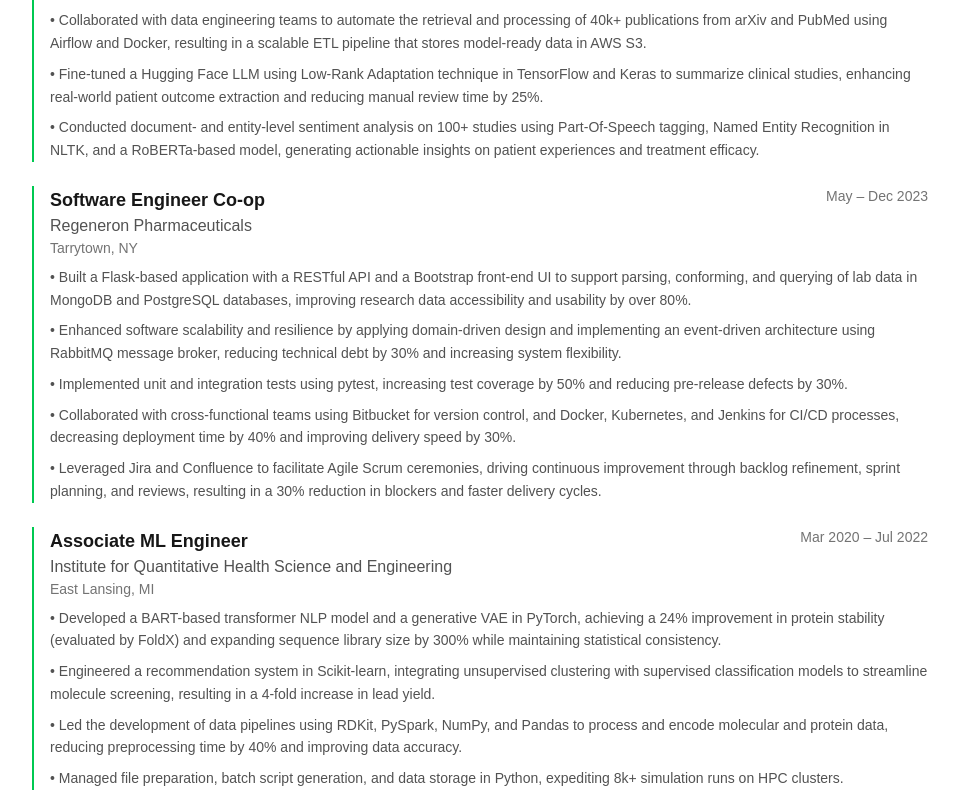
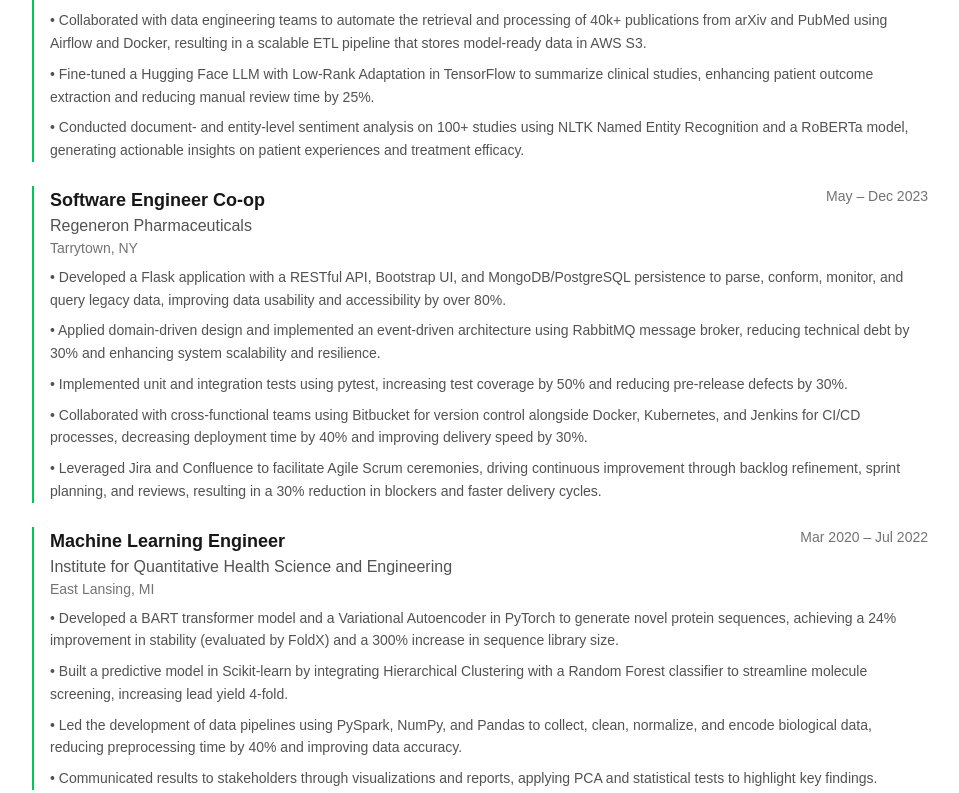
Before and after one commit to ziruiwang1996/portfolio-web, a Next.js app: page /resume in a window 1280 px wide. Shown: the part 847-1640 px from the top of the page, without its empty margins (160-1119 px from the left). Built offline with nearby package versions, Linux system fonts and the light colour scheme.

Commit message:
update resume

```diff
--- a/app/components/resume-content.js
+++ b/app/components/resume-content.js
@@ -28,8 +28,8 @@
       period: "May – Aug 2024",
       achievements: [
         "Collaborated with data engineering teams to automate the retrieval and processing of 40k+ publications from arXiv and PubMed using Airflow and Docker, resulting in a scalable ETL pipeline that stores model-ready data in AWS S3.",
-        "Fine-tuned a Hugging Face LLM using Low-Rank Adaptation technique in TensorFlow and Keras to summarize clinical studies, enhancing real-world patient outcome extraction and reducing manual review time by 25%.",
-        "Conducted document- and entity-level sentiment analysis on 100+ studies using Part-Of-Speech tagging, Named Entity Recognition in NLTK, and a RoBERTa-based model, generating actionable insights on patient experiences and treatment efficacy."
+        "Fine-tuned a Hugging Face LLM with Low-Rank Adaptation in TensorFlow to summarize clinical studies, enhancing patient outcome extraction and reducing manual review time by 25%.",
+        "Conducted document- and entity-level sentiment analysis on 100+ studies using NLTK Named Entity Recognition and a RoBERTa model, generating actionable insights on patient experiences and treatment efficacy."
       ]
     },
     {
@@ -38,23 +38,23 @@
       location: "Tarrytown, NY",
       period: "May – Dec 2023",
       achievements: [
-        "Built a Flask-based application with a RESTful API and a Bootstrap front-end UI to support parsing, conforming, and querying of lab data in MongoDB and PostgreSQL databases, improving research data accessibility and usability by over 80%.",
-        "Enhanced software scalability and resilience by applying domain-driven design and implementing an event-driven architecture using RabbitMQ message broker, reducing technical debt by 30% and increasing system flexibility.",
+        "Developed a Flask application with a RESTful API, Bootstrap UI, and MongoDB/PostgreSQL persistence to parse, conform, monitor, and query legacy data, improving data usability and accessibility by over 80%.",
+        "Applied domain-driven design and implemented an event-driven architecture using RabbitMQ message broker, reducing technical debt by 30% and enhancing system scalability and resilience.",
         "Implemented unit and integration tests using pytest, increasing test coverage by 50% and reducing pre-release defects by 30%.",
-        "Collaborated with cross-functional teams using Bitbucket for version control, and Docker, Kubernetes, and Jenkins for CI/CD processes, decreasing deployment time by 40% and improving delivery speed by 30%.",
+        "Collaborated with cross-functional teams using Bitbucket for version control alongside Docker, Kubernetes, and Jenkins for CI/CD processes, decreasing deployment time by 40% and improving delivery speed by 30%.",
         "Leveraged Jira and Confluence to facilitate Agile Scrum ceremonies, driving continuous improvement through backlog refinement, sprint planning, and reviews, resulting in a 30% reduction in blockers and faster delivery cycles."
       ]
     },
     {
-      title: "Associate ML Engineer",
+      title: "Machine Learning Engineer",
       company: "Institute for Quantitative Health Science and Engineering",
       location: "East Lansing, MI",
       period: "Mar 2020 – Jul 2022",
       achievements: [
-        "Developed a BART-based transformer NLP model and a generative VAE in PyTorch, achieving a 24% improvement in protein stability (evaluated by FoldX) and expanding sequence library size by 300% while maintaining statistical consistency.",
-        "Engineered a recommendation system in Scikit-learn, integrating unsupervised clustering with supervised classification models to streamline molecule screening, resulting in a 4-fold increase in lead yield.",
-        "Led the development of data pipelines using RDKit, PySpark, NumPy, and Pandas to process and encode molecular and protein data, reducing preprocessing time by 40% and improving data accuracy.",
-        "Managed file preparation, batch script generation, and data storage in Python, expediting 8k+ simulation runs on HPC clusters."
+        "Developed a BART transformer model and a Variational Autoencoder in PyTorch to generate novel protein sequences, achieving a 24% improvement in stability (evaluated by FoldX) and a 300% increase in sequence library size.",
+        "Built a predictive model in Scikit-learn by integrating Hierarchical Clustering with a Random Forest classifier to streamline molecule screening, increasing lead yield 4-fold.",
+        "Led the development of data pipelines using PySpark, NumPy, and Pandas to collect, clean, normalize, and encode biological data, reducing preprocessing time by 40% and improving data accuracy.",
+        "Communicated results to stakeholders through visualizations and reports, applying PCA and statistical tests to highlight key findings."
       ]
     }
   ]
```
